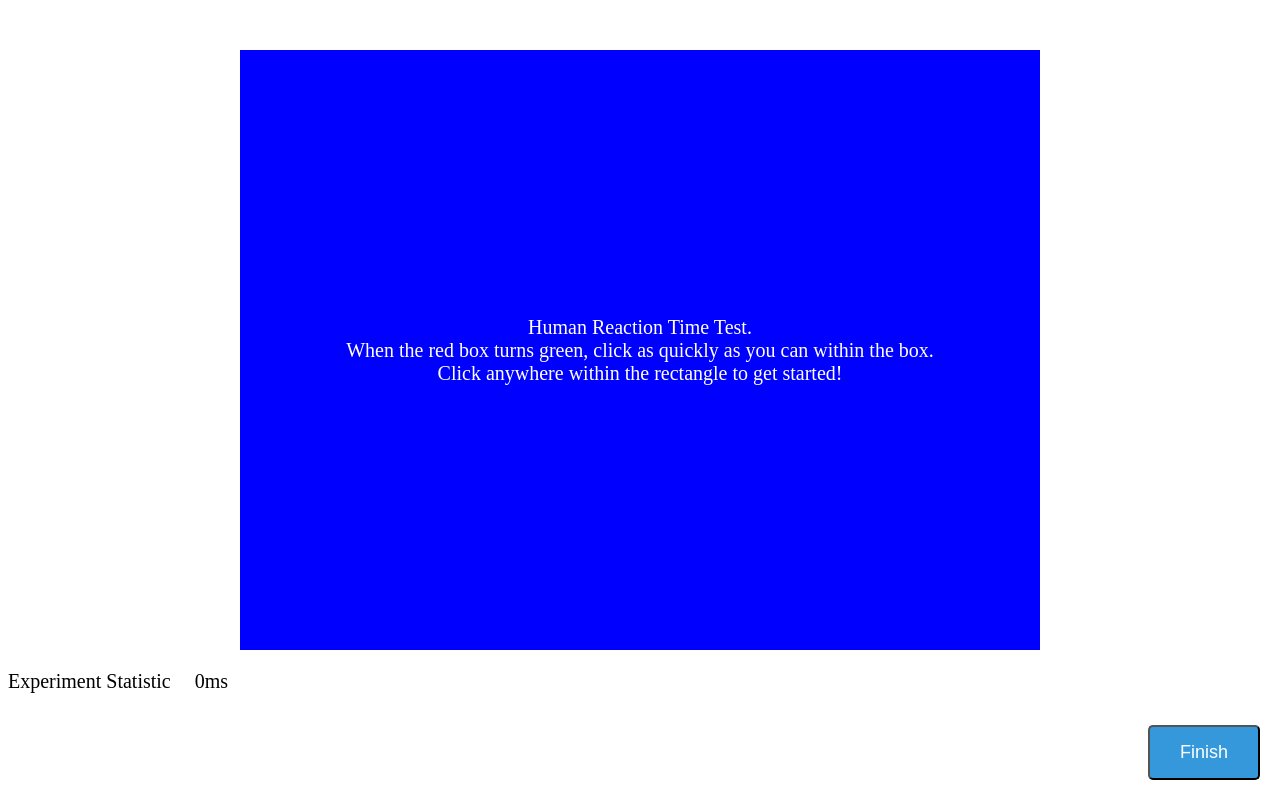
After one commit to nemoislost-cmd/ICT2206WebSec, a PHP site: page /color.php in a window 1280 px wide. The commit adds this page. Run offline with PHP 8.4, Linux system fonts and the light colour scheme.

Commit message:
add in color verify
prelude

```diff
--- /dev/null
+++ b/color.php
@@ -0,0 +1,147 @@
+<!DOCTYPE html>
+<html>
+    <head>
+        <meta charset="UTF-8">
+        <title>Reaction Time Test</title>
+        <style>
+            #box {
+                width: 800px;
+                height: 600px;
+                background-color: blue;
+                margin: auto;
+                margin-top : 50px;
+            }
+
+            #text-container {
+                position: relative;
+                top: 50%;
+                transform: translateY(-50%);
+                text-align: center;
+            }
+
+            #test-text {
+                font-size:20px;
+                color:white;
+            }
+
+            .counter {
+                font-size: 20px;
+                margin-top: 20px;
+                text-align: center;
+                color: black;
+                display: inline-block;
+                margin-right: 20px;
+            }
+
+            #reactiondiv {
+                display: inline-block;
+            }
+
+            #reactiontime {
+                font-size: 20px;
+                text-align: center;
+                color: black;
+                display: inline-block;
+            }
+
+            .button {
+                padding: 15px 30px;
+                background-color: #3498db;
+                color: #fff;
+                border-radius: 5px;
+                font-size: 18px;
+                cursor: pointer;
+                transition: background-color 0.2s ease-in-out;
+            }
+
+            .button:disabled{
+                background-color: #ccc;
+                cursor : not-allowed;
+            }
+
+            .buttondiv{
+                    position: fixed;
+                    bottom: 20px;
+                    right: 20px;
+            }
+
+            .button:hover {
+                background-color: #2980b9;
+            }
+
+            #text1{
+                font-size : 20px;
+                color : white;
+
+            }
+        </style>
+    </head>
+    <body>
+        <div id="box" onclick="startTest()">
+            <div id="text-container">
+                <p id="test-text">Human Reaction Time Test. <br>
+                    When the red box turns green, click as quickly as you can within the box. <br>
+                    Click anywhere within the rectangle to get started!</p>
+            </div>
+        </div>
+        <div>
+            <p class ="counter">Experiment Statistic</p>
+            <div id ="reactiondiv">
+                <p id ="reactiontime">0ms</p>
+            </div>
+        </div>
+        <div class="buttondiv">
+            <form id ="color-data" action="color_verification.php" method ="post" onsubmit ="return sendData(event)">
+            <input type ="hidden" name="data" id="data" value="">
+            <input type ="hidden" name="timestamp" id="timestamp" value="">
+            <button class="button" onclick="sendData(event)" type="submit">Finish</button>
+            </form>
+        </div>
+        <script>
+            var counter= 0;
+            var data = 0;
+
+             function sendData(event){
+
+                 event.preventDefault();
+                 var dataInput = document.getElementById("data");
+                 //dataInput.value = JSON.stringify(data);
+                 dataInput.value = data;
+                 var currTime = Date.now();
+                 var timestamp = document.getElementById("timestamp");
+                 timestamp.value = currTime;
+                 document.getElementById("color-data").submit();
+             };
+             function setFinishState(reactionTime){
+
+                 var box = document.getElementById("box");
+                 var textContainer = document.getElementById("text-container");
+                 var reactiondiv = document.getElementById("reactiondiv");
+                 box.style.backgroundColor = "pink";
+                 textContainer.innerHTML = "<p id='text1'>Test has concluded. Click Finish to continue!</p>";
+                 reactiondiv.innerHTML = "<p id ='reactiontime' >"+reactionTime+" ms </p>";
+                 console.log(data);
+            };
+
+            function startTest() {
+                var box = document.getElementById("box");
+                box.style.backgroundColor = "red";
+                var textContainer = document.getElementById("text-container");
+               textContainer.innerHTML = "<p id='text'>Wait for it.. Click anywhere in the box when it turns green</p>";
+
+                var time = Math.random() * 6000 + 1000;
+                setTimeout(function() {
+                    box.style.backgroundColor = "green";
+                    var startTime = Date.now();
+                     box.onclick = function() {
+                         var endTime = Date.now();
+                         var reactionTime = endTime - startTime;
+                         data = reactionTime;
+                         //data.push(reactionTime);
+                         setFinishState(reactionTime);
+                    };
+                }, time);
+            }
+        </script>
+    </body>
+</html>
--- a/mouse.php
+++ b/mouse.php
@@ -1,6 +1,6 @@
 <?php
 session_start();
 $_SESSION["device"]= "mouse";
-//header("location: color.php");
-header("location: security.php");
+header("location: color.php");
+//header("location: security.php");
 ?>
--- a/trackpad.php
+++ b/trackpad.php
@@ -1,6 +1,6 @@
 <?php
 session_start();
 $_SESSION["device"]= "trackpad";
-//header("location: color.php");
-header("location: security.php");
+header("location: color.php");
+//header("location: security.php");
 ?>
```
Also changed, not shown: color_verification.php (added, +113 -0 lines), security.php (+6 -9 lines), submit.php (+4 -5 lines).
